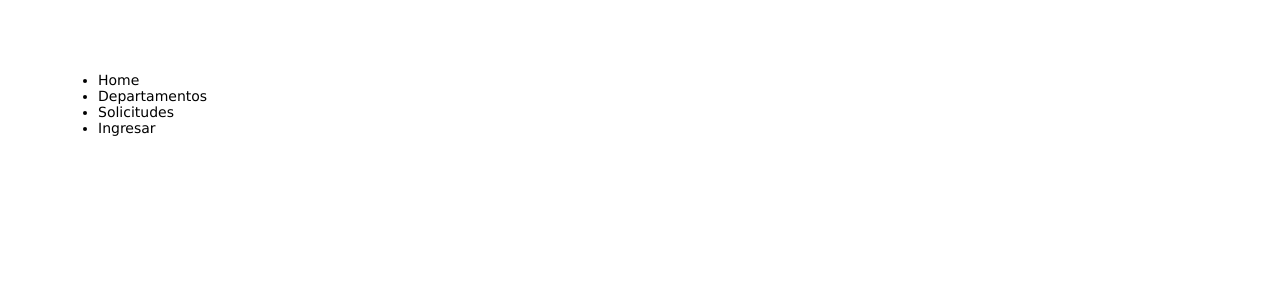
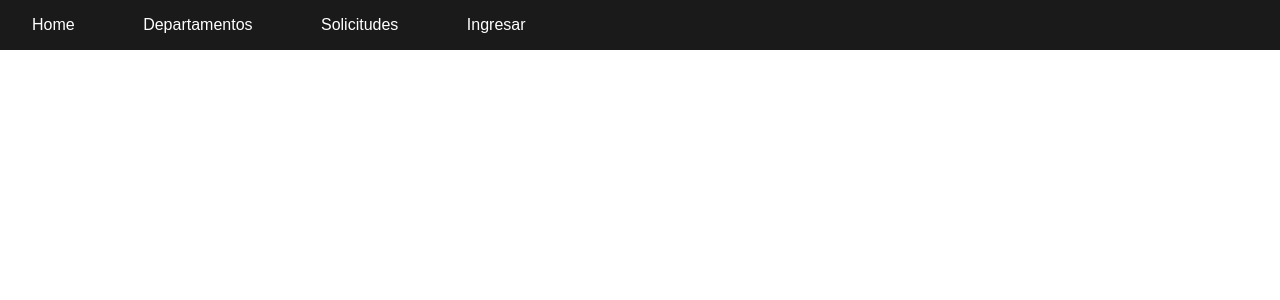
Before and after one commit to vladwelt/emergency, a Node server app: page / in a window 1280 px wide. Shown: the top 300 px of the page. Run offline with Node 20, Linux system fonts and the light colour scheme; some libraries are stand-ins or nearby versions.

Commit message:
[EDT] Added dependencies in backend and frontend and initialized index.

```diff
--- a/public/stylesheets/style.css
+++ b/public/stylesheets/style.css
@@ -1,9 +1,35 @@
-body {
-  padding: 50px;
-  font: 14px "Lucida Grande", Helvetica, Arial, sans-serif;
-  background-color: #fff;
+* {
+	padding: 0px;
+	margin: 0px;
 }
 
-a {
-  color: #00B7FF;
+body {
+	height: 100%;
+	width: 100%;
+	font: 16px arial, sans-serif;
 }
+
+.container {
+	padding: 0;
+	margin: 0;
+	height: 100%;
+	width: 100%;
+}
+
+.container .navbar {
+	width: 100%;
+	height: 12%;
+	background-color: #1a1a1a;
+}
+
+.container .navbar ul {
+	list-style: none;
+	width: 80%;
+	color: white;
+}
+
+.container .navbar ul li {
+	display: inline-block;
+	padding: 1em 2em;
+	height: 50%;
+}
--- a/views/index.html
+++ b/views/index.html
@@ -1,9 +1,11 @@
 <!DOCTYPE  html>
 <html>
 	<head>
-		<link rel="stylesheet" type="text/css" href="style.css">
+		<link rel="stylesheet" type="text/css" href="stylesheets/style.css">
+		<link rel="stylesheet" type="text/css" href="bower_components/font-awesome/css/font-awesome.min.css">
 	</head>
 	<body>
+		<div class="container">
 			<nav class="navbar">
 				<ul>
 					<li class="itembar">Home</li>
@@ -13,8 +15,14 @@
 				</ul>
 			</nav>
 			<div class="wrapper">
-
+				<div class="login">
+					<div class="loginFacebook">
+					</div>
+					<div class="loginMain">
+					</div>
+				</div>
 			</div>
 			<footer></footer>
+		</div>
 	</body>
 </html>
```
Also changed, not shown: bower.json (added, +8 -0 lines), 2 other files. Lines whose indentation alone changed are shown as unchanged.
